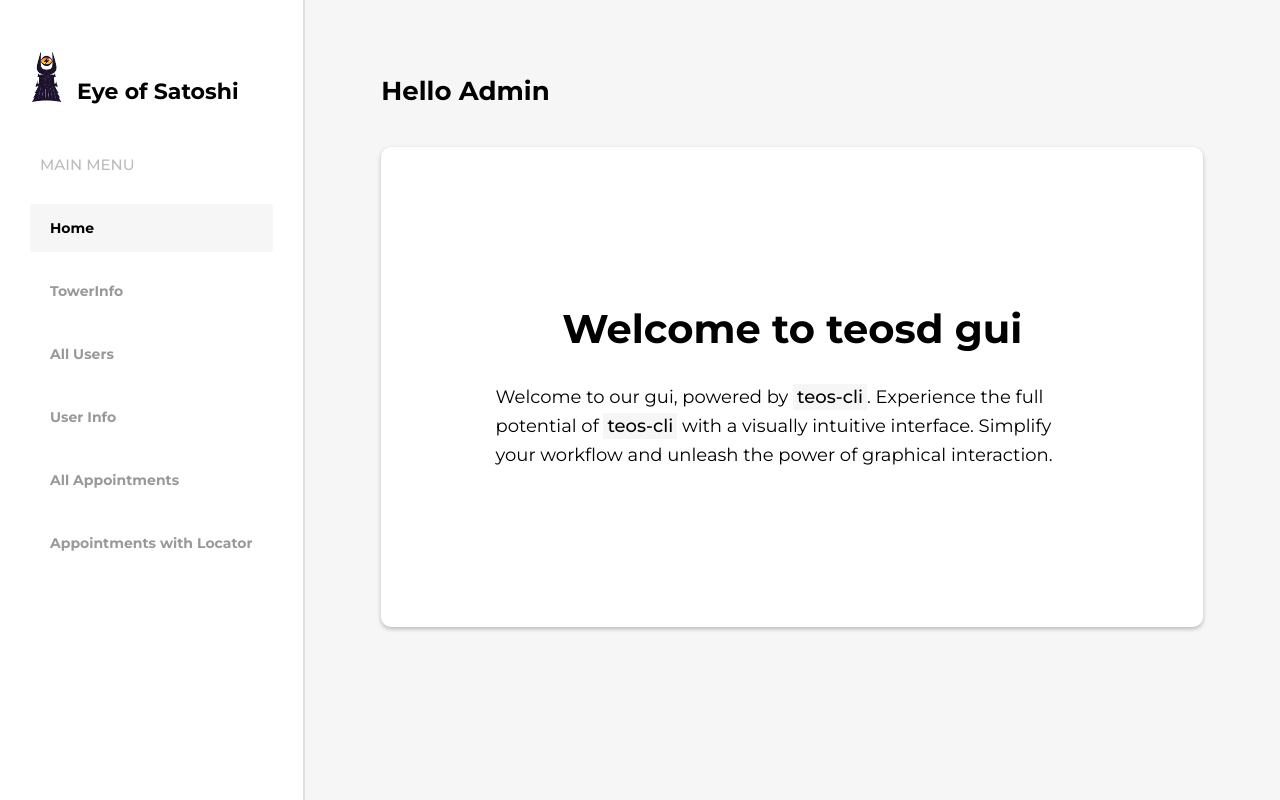
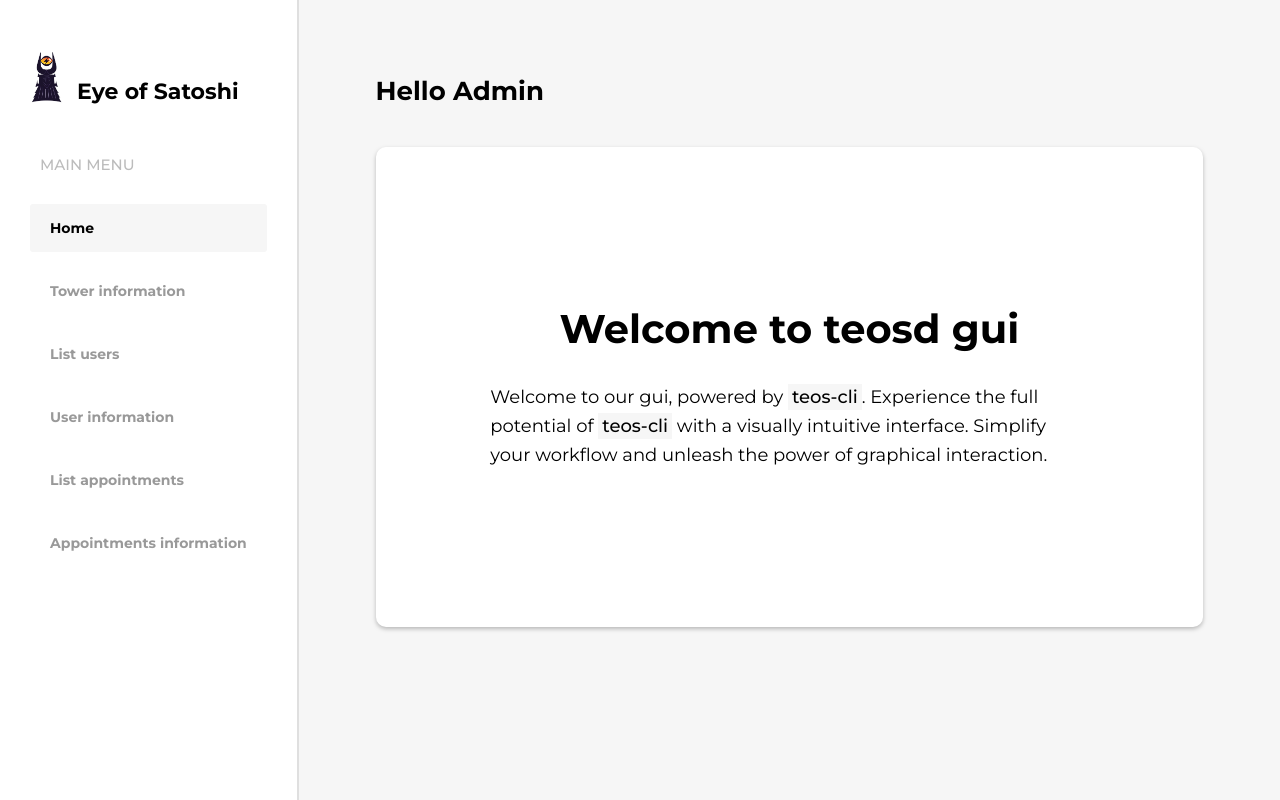
Before and after one commit to optimm/Teos-GUI, a React (Vite) app in the folder frontend/: page / in a window 1280 px wide. Built offline with nearby package versions, Linux system fonts and the light colour scheme; no server answers.

Commit message:
side bar changes

```diff
--- a/frontend/src/components/common/sidebar/side-bar.tsx
+++ b/frontend/src/components/common/sidebar/side-bar.tsx
@@ -41,31 +41,31 @@ const SideBar: React.FC = () => {
             className={activeItem === 1 ? 'active-item' : ''}
             onClick={() => handleSideBarClick(1)}
           >
-            <div className='menu-item-text'>TowerInfo</div>
+            <div className='menu-item-text'>Tower information</div>
           </MenuItem>
           <MenuItem
             className={activeItem === 2 ? 'active-item' : ''}
             onClick={() => handleSideBarClick(2)}
           >
-            <div className='menu-item-text'>All Users</div>
+            <div className='menu-item-text'>List users</div>
           </MenuItem>
           <MenuItem
             className={activeItem === 3 ? 'active-item' : ''}
             onClick={() => handleSideBarClick(3)}
           >
-            <div className='menu-item-text'>User Info</div>
+            <div className='menu-item-text'>User information</div>
           </MenuItem>
           <MenuItem
             className={activeItem === 4 ? 'active-item' : ''}
             onClick={() => handleSideBarClick(4)}
           >
-            <div className='menu-item-text'>All Appointments</div>
+            <div className='menu-item-text'>List appointments</div>
           </MenuItem>
           <MenuItem
             className={activeItem === 5 ? 'active-item' : ''}
             onClick={() => handleSideBarClick(5)}
           >
-            <div className='menu-item-text'>Appointments with Locator</div>
+            <div className='menu-item-text'>Appointments information</div>
           </MenuItem>
         </div>
       </MainMenuContainer>
```
